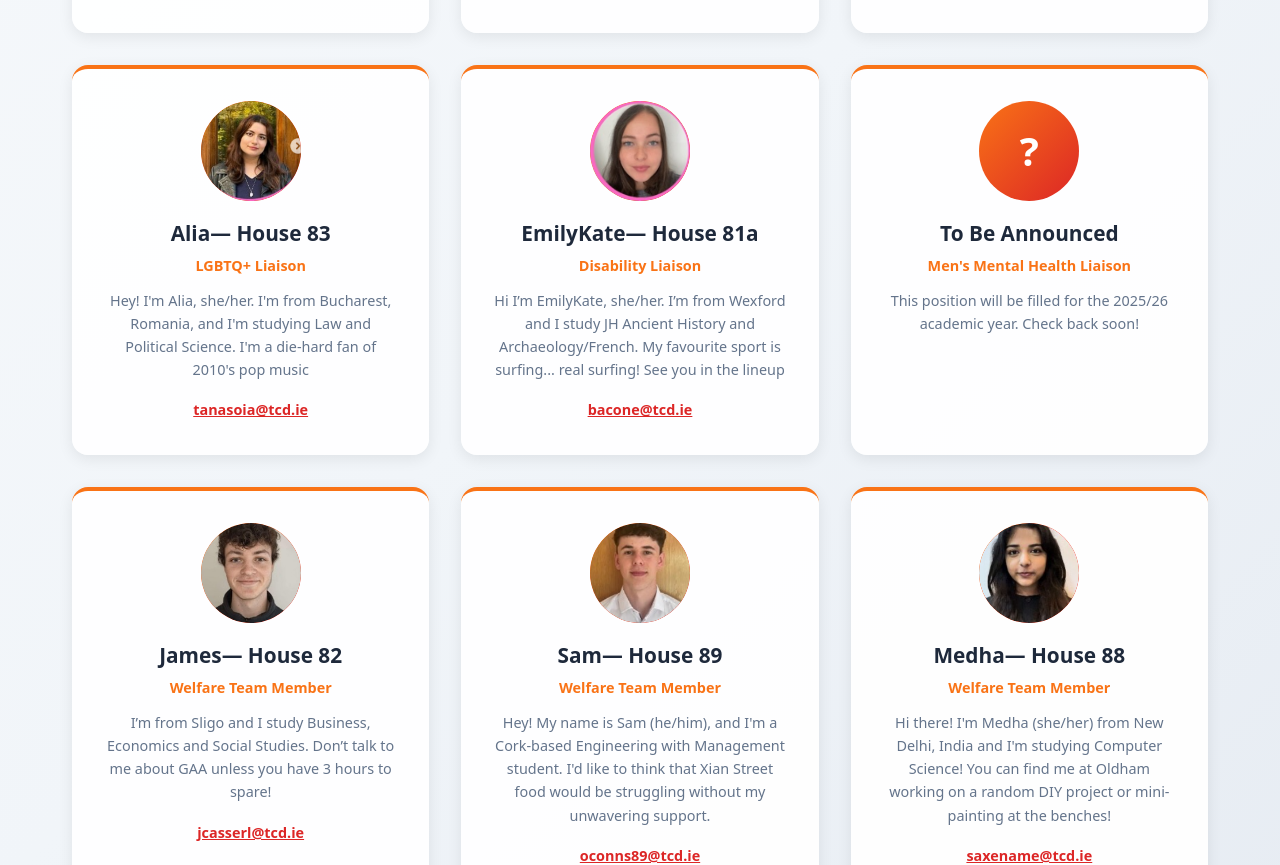
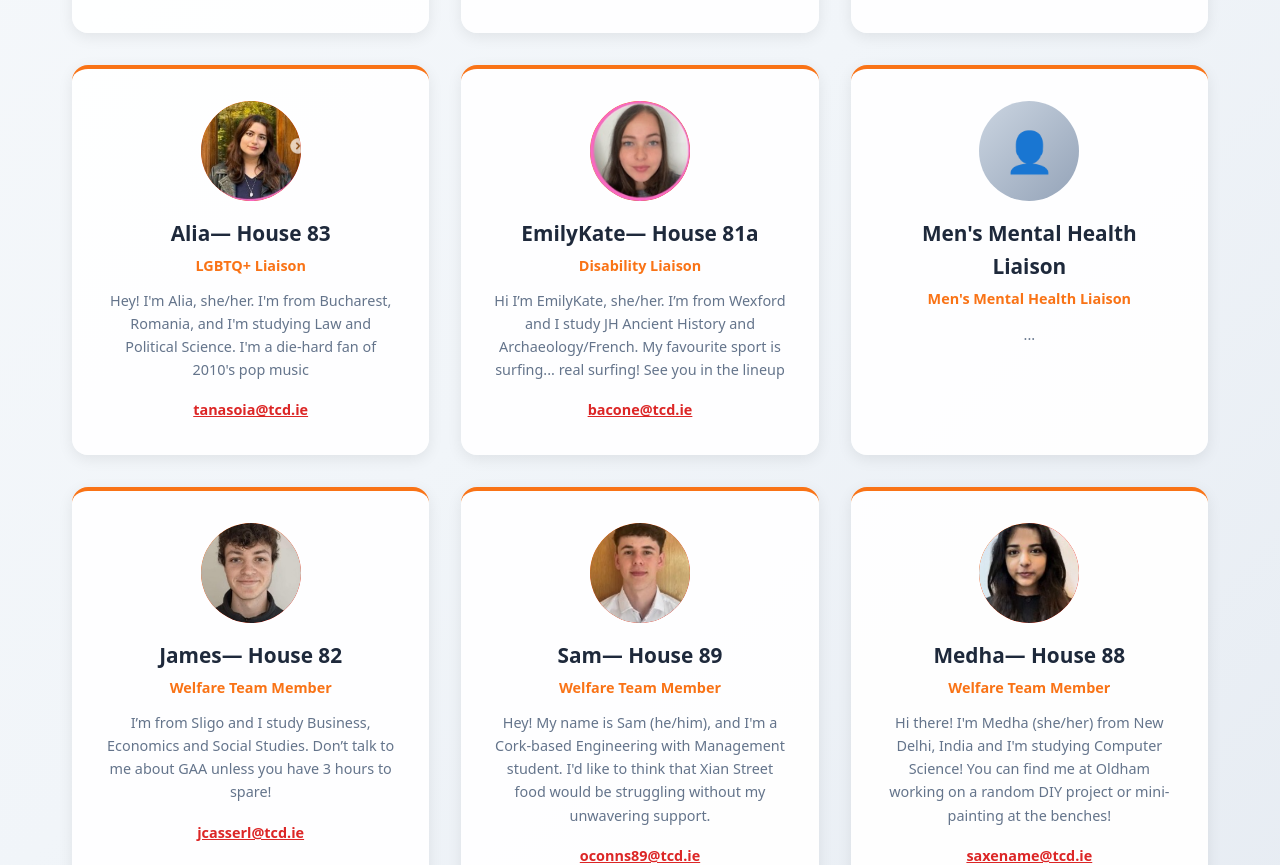
Before and after one commit to sam-oconnell77/trinity-hall-jcr-welfare, a plain HTML site: page team.html in a window 1280 px wide. Shown: the part 1070-1935 px from the top of the page. Drawn offline with Linux system fonts and the light colour scheme.

Commit message:
Update Mens Mental Health Liaison to neutral placeholder

```diff
--- a/team.html
+++ b/team.html
@@ -80,12 +80,13 @@
         </div>
 
         <!-- TEAM MEMBER 6 -->
-        <div class="team-card">
-           <div class="avatar">?</div>
-           <h3>To Be Announced</h3>
-           <p class="role">Men's Mental Health Liaison</p>
-           <p>This position will be filled for the 2025/26 academic year. Check back soon!</p>
-        </div>
+        <!-- TEAM MEMBER 6 -->
+<div class="team-card">
+    <div class="avatar" style="background: linear-gradient(135deg, #cbd5e1, #94a3b8);">👤</div>
+    <h3>Men's Mental Health Liaison</h3>
+    <p class="role">Men's Mental Health Liaison</p>
+    <p>...</p>
+</div>
 
         <!-- TEAM MEMBER 7 -->
         <div class="team-card">
```
